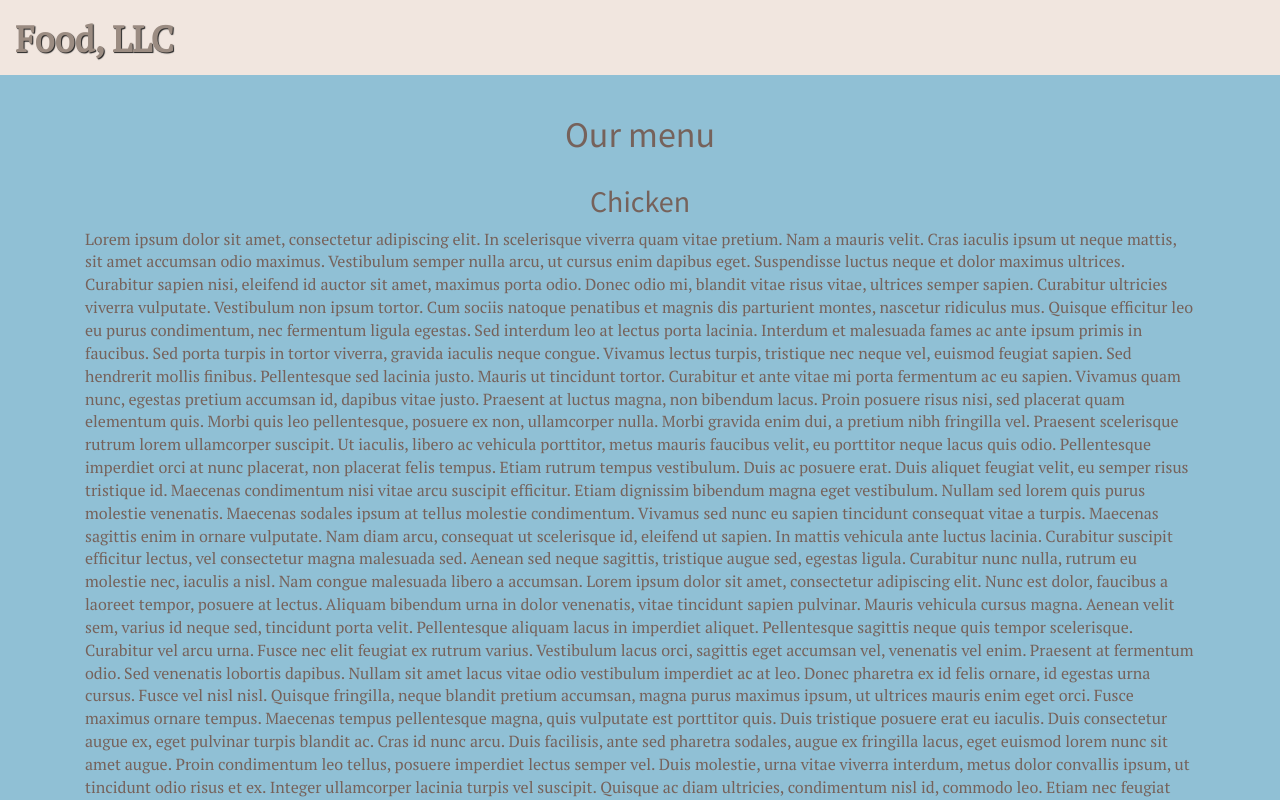
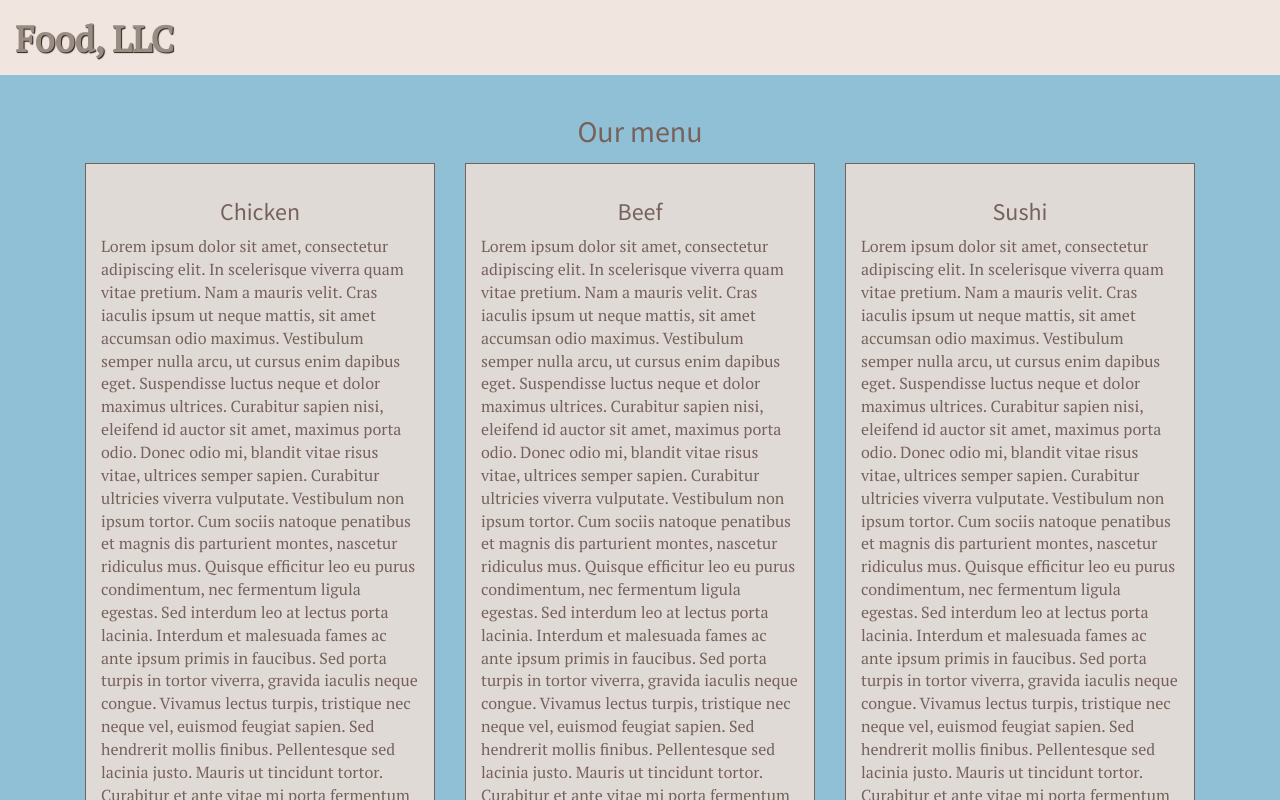
Before and after one commit to Lilyimfree/module3-solution, a plain HTML site: page site/index.html in a window 1280 px wide. Shown: the top 800 px of the page. Drawn offline with Linux system fonts and the light colour scheme.

Commit message:
Page for for module3-solution

```diff
--- a/site/css/styles.css
+++ b/site/css/styles.css
@@ -16,7 +16,7 @@ body {
   padding-top: 25px;
   margin-bottom: 25px;
 }
-.navbar-brand h1 { /* cite name */
+.navbar-brand h1 { /* site name */
   font-family: 'PT Serif', serif;
   color: #9B8C82;
   font-size: 1,5em;
@@ -25,12 +25,6 @@ body {
   margin-top: 0;
   margin-bottom: 0;
   line-height: .75;
-}
-#main-content > h1 {
-  font-family: 'Source Sans Pro', sans-serif;
-}
-#Chicken > h2 {
-  font-family: 'Source Sans Pro', sans-serif;
 }
 #Item-text
 .navbar-brand a:hover, .navbar-brand a:focus {
@@ -42,17 +36,33 @@ body {
 .navbar-header button.navbar-toggle {
     clear: both;
     margin-top: 20px;
-	/* END HEADER */
-
-/* HOME PAGE */
-
-
-/* END HOME PAGE */
 }
 #bs-example-navbar-collapse-1 > ul {
 	background:#C7BAB2 ;
 	margin-bottom: 0px;
 }
+	/* END HEADER */
+
+/* HOME PAGE */
+#Chicken, #Beef, #Sushi {
+	margin-bottom: 25px;
+	margin-top: 5px;
+}
+#section1, #section2, #section3 {
+	background-color: #E0DAD7;
+	border: 1px solid;
+	padding: 15px;
+}
+#main-content > h2 {
+  font-family: 'Source Sans Pro', sans-serif;
+}
+#section1 > h3, #section2 > h3, #section3 > h3 {
+  font-family: 'Source Sans Pro', sans-serif;
+}
+a[href="#top"] {
+  color: #493F3C;
+}
+/* END HOME PAGE */
 /********** Large devices only **********/
 @media (min-width: 1200px) {
 
--- a/site/index.html
+++ b/site/index.html
@@ -9,7 +9,7 @@
     <link rel="stylesheet" href="css/bootstrap.min.css">
     <link rel="stylesheet" href="css/styles.css"></head>
 <body>
-  <header>
+  <header id="top">
     <nav class="navbar navbar-default">
       <div class="container-fluid">
         <!-- Brand and toggle get grouped for better mobile display -->
@@ -35,10 +35,11 @@
     </nav>
   </header>
   <div id="main-content" class="container">
-    <h1 class="text-center">Our menu</h1>
-	<div id="Chicken" class="col-md-12 col-sm-12 col-xs-12">
-		<h2 class="text-center">Chicken</h2>
-		<p id="Item-text">Lorem ipsum dolor sit amet, consectetur adipiscing elit. In scelerisque viverra quam vitae pretium. Nam a mauris velit. Cras iaculis ipsum ut neque mattis, sit amet accumsan odio maximus. Vestibulum semper nulla arcu, ut cursus enim dapibus eget. Suspendisse luctus neque et dolor maximus ultrices. Curabitur sapien nisi, eleifend id auctor sit amet, maximus porta odio. Donec odio mi, blandit vitae risus vitae, ultrices semper sapien. Curabitur ultricies viverra vulputate. Vestibulum non ipsum tortor. Cum sociis natoque penatibus et magnis dis parturient montes, nascetur ridiculus mus. Quisque efficitur leo eu purus condimentum, nec fermentum ligula egestas. Sed interdum leo at lectus porta lacinia. Interdum et malesuada fames ac ante ipsum primis in faucibus.
+    <h2 class="text-center">Our menu</h2>
+	<div id="Chicken" class="col-md-4 col-sm-6 col-xs-12">
+		<section id="section1">
+			<h3 class="text-center">Chicken</h3>
+			<p id="Item-text">Lorem ipsum dolor sit amet, consectetur adipiscing elit. In scelerisque viverra quam vitae pretium. Nam a mauris velit. Cras iaculis ipsum ut neque mattis, sit amet accumsan odio maximus. Vestibulum semper nulla arcu, ut cursus enim dapibus eget. Suspendisse luctus neque et dolor maximus ultrices. Curabitur sapien nisi, eleifend id auctor sit amet, maximus porta odio. Donec odio mi, blandit vitae risus vitae, ultrices semper sapien. Curabitur ultricies viverra vulputate. Vestibulum non ipsum tortor. Cum sociis natoque penatibus et magnis dis parturient montes, nascetur ridiculus mus. Quisque efficitur leo eu purus condimentum, nec fermentum ligula egestas. Sed interdum leo at lectus porta lacinia. Interdum et malesuada fames ac ante ipsum primis in faucibus.
 
 Sed porta turpis in tortor viverra, gravida iaculis neque congue. Vivamus lectus turpis, tristique nec neque vel, euismod feugiat sapien. Sed hendrerit mollis finibus. Pellentesque sed lacinia justo. Mauris ut tincidunt tortor. Curabitur et ante vitae mi porta fermentum ac eu sapien. Vivamus quam nunc, egestas pretium accumsan id, dapibus vitae justo. Praesent at luctus magna, non bibendum lacus. Proin posuere risus nisi, sed placerat quam elementum quis.
 
@@ -69,10 +70,13 @@ Quisque id mi eu dolor finibus pretium maximus ut libero. Pellentesque convallis
 Vivamus pellentesque odio a metus commodo, ut iaculis velit interdum. Cras quis lectus pulvinar nibh tincidunt semper quis eget dolor. Phasellus quis bibendum leo. Mauris in scelerisque nibh. Sed ornare convallis placerat. Sed facilisis convallis sapien, at dignissim orci. Morbi sed quam pharetra, posuere diam sed, efficitur magna. In commodo mi et congue ullamcorper. Donec tempus pellentesque tempor. Pellentesque faucibus urna quis mi scelerisque elementum id id leo. Maecenas tincidunt at nisi sit amet bibendum. Maecenas tempus eget lorem eu volutpat. In at iaculis est. Praesent a nibh ut nisl viverra sagittis eu eget odio. Nam nec sem mattis, consectetur nisl at, tempor lorem. Cras facilisis finibus massa, id euismod turpis.
 
 Aliquam vitae vehicula ex. Aenean quis semper dui. Vestibulum ante ipsum primis in faucibus orci luctus et ultrices posuere cubilia Curae; Suspendisse lorem dui, posuere id congue ut, auctor in diam. Sed non dolor ut nisl consectetur porttitor. Ut pulvinar, mauris sit amet tristique interdum, magna tellus vehicula leo, non maximus metus neque sit amet erat. Sed a molestie justo. Interdum et malesuada fames ac ante ipsum primis in faucibus. Mauris eget lectus convallis, congue libero a, sollicitudin nisl. Ut tristique leo id arcu fringilla, a mattis enim interdum. Donec vestibulum mauris non enim rutrum euismod. Aenean eu enim ligula. Aenean mattis pulvinar massa, eu mattis sapien congue ac. Nulla facilisi. Nam tristique tellus ut porta tristique.</p>
+		</section>
+		<a href="#top">Back to Top</a>
 	</div>
-	<div id="Beef" class="col-md-12 col-sm-12 col-xs-12">
-		<h2 class="text-center">Beef</h2>
-		<p id="Item-text">Lorem ipsum dolor sit amet, consectetur adipiscing elit. In scelerisque viverra quam vitae pretium. Nam a mauris velit. Cras iaculis ipsum ut neque mattis, sit amet accumsan odio maximus. Vestibulum semper nulla arcu, ut cursus enim dapibus eget. Suspendisse luctus neque et dolor maximus ultrices. Curabitur sapien nisi, eleifend id auctor sit amet, maximus porta odio. Donec odio mi, blandit vitae risus vitae, ultrices semper sapien. Curabitur ultricies viverra vulputate. Vestibulum non ipsum tortor. Cum sociis natoque penatibus et magnis dis parturient montes, nascetur ridiculus mus. Quisque efficitur leo eu purus condimentum, nec fermentum ligula egestas. Sed interdum leo at lectus porta lacinia. Interdum et malesuada fames ac ante ipsum primis in faucibus.
+	<div id="Beef" class="col-md-4 col-sm-6 col-xs-12">
+		<section id="section2">
+			<h3 class="text-center">Beef</h3>
+			<p id="Item-text">Lorem ipsum dolor sit amet, consectetur adipiscing elit. In scelerisque viverra quam vitae pretium. Nam a mauris velit. Cras iaculis ipsum ut neque mattis, sit amet accumsan odio maximus. Vestibulum semper nulla arcu, ut cursus enim dapibus eget. Suspendisse luctus neque et dolor maximus ultrices. Curabitur sapien nisi, eleifend id auctor sit amet, maximus porta odio. Donec odio mi, blandit vitae risus vitae, ultrices semper sapien. Curabitur ultricies viverra vulputate. Vestibulum non ipsum tortor. Cum sociis natoque penatibus et magnis dis parturient montes, nascetur ridiculus mus. Quisque efficitur leo eu purus condimentum, nec fermentum ligula egestas. Sed interdum leo at lectus porta lacinia. Interdum et malesuada fames ac ante ipsum primis in faucibus.
 
 Sed porta turpis in tortor viverra, gravida iaculis neque congue. Vivamus lectus turpis, tristique nec neque vel, euismod feugiat sapien. Sed hendrerit mollis finibus. Pellentesque sed lacinia justo. Mauris ut tincidunt tortor. Curabitur et ante vitae mi porta fermentum ac eu sapien. Vivamus quam nunc, egestas pretium accumsan id, dapibus vitae justo. Praesent at luctus magna, non bibendum lacus. Proin posuere risus nisi, sed placerat quam elementum quis.
 
@@ -103,10 +107,13 @@ Quisque id mi eu dolor finibus pretium maximus ut libero. Pellentesque convallis
 Vivamus pellentesque odio a metus commodo, ut iaculis velit interdum. Cras quis lectus pulvinar nibh tincidunt semper quis eget dolor. Phasellus quis bibendum leo. Mauris in scelerisque nibh. Sed ornare convallis placerat. Sed facilisis convallis sapien, at dignissim orci. Morbi sed quam pharetra, posuere diam sed, efficitur magna. In commodo mi et congue ullamcorper. Donec tempus pellentesque tempor. Pellentesque faucibus urna quis mi scelerisque elementum id id leo. Maecenas tincidunt at nisi sit amet bibendum. Maecenas tempus eget lorem eu volutpat. In at iaculis est. Praesent a nibh ut nisl viverra sagittis eu eget odio. Nam nec sem mattis, consectetur nisl at, tempor lorem. Cras facilisis finibus massa, id euismod turpis.
 
 Aliquam vitae vehicula ex. Aenean quis semper dui. Vestibulum ante ipsum primis in faucibus orci luctus et ultrices posuere cubilia Curae; Suspendisse lorem dui, posuere id congue ut, auctor in diam. Sed non dolor ut nisl consectetur porttitor. Ut pulvinar, mauris sit amet tristique interdum, magna tellus vehicula leo, non maximus metus neque sit amet erat. Sed a molestie justo. Interdum et malesuada fames ac ante ipsum primis in faucibus. Mauris eget lectus convallis, congue libero a, sollicitudin nisl. Ut tristique leo id arcu fringilla, a mattis enim interdum. Donec vestibulum mauris non enim rutrum euismod. Aenean eu enim ligula. Aenean mattis pulvinar massa, eu mattis sapien congue ac. Nulla facilisi. Nam tristique tellus ut porta tristique.</p>
+		</section>
+		<a href="#top" class="visible-xs">Back to Top</a>
 	</div>
-	<div id="Sushi" class="col-md-12 col-sm-12 col-xs-12">
-		<h2 class="text-center">Sushi</h2>
-		<p id="Item-text">Lorem ipsum dolor sit amet, consectetur adipiscing elit. In scelerisque viverra quam vitae pretium. Nam a mauris velit. Cras iaculis ipsum ut neque mattis, sit amet accumsan odio maximus. Vestibulum semper nulla arcu, ut cursus enim dapibus eget. Suspendisse luctus neque et dolor maximus ultrices. Curabitur sapien nisi, eleifend id auctor sit amet, maximus porta odio. Donec odio mi, blandit vitae risus vitae, ultrices semper sapien. Curabitur ultricies viverra vulputate. Vestibulum non ipsum tortor. Cum sociis natoque penatibus et magnis dis parturient montes, nascetur ridiculus mus. Quisque efficitur leo eu purus condimentum, nec fermentum ligula egestas. Sed interdum leo at lectus porta lacinia. Interdum et malesuada fames ac ante ipsum primis in faucibus.
+	<div id="Sushi" class="col-md-4 col-sm-12 col-xs-12">
+		<section id="section3">
+			<h3 class="text-center">Sushi</h3>
+			<p id="Item-text">Lorem ipsum dolor sit amet, consectetur adipiscing elit. In scelerisque viverra quam vitae pretium. Nam a mauris velit. Cras iaculis ipsum ut neque mattis, sit amet accumsan odio maximus. Vestibulum semper nulla arcu, ut cursus enim dapibus eget. Suspendisse luctus neque et dolor maximus ultrices. Curabitur sapien nisi, eleifend id auctor sit amet, maximus porta odio. Donec odio mi, blandit vitae risus vitae, ultrices semper sapien. Curabitur ultricies viverra vulputate. Vestibulum non ipsum tortor. Cum sociis natoque penatibus et magnis dis parturient montes, nascetur ridiculus mus. Quisque efficitur leo eu purus condimentum, nec fermentum ligula egestas. Sed interdum leo at lectus porta lacinia. Interdum et malesuada fames ac ante ipsum primis in faucibus.
 
 Sed porta turpis in tortor viverra, gravida iaculis neque congue. Vivamus lectus turpis, tristique nec neque vel, euismod feugiat sapien. Sed hendrerit mollis finibus. Pellentesque sed lacinia justo. Mauris ut tincidunt tortor. Curabitur et ante vitae mi porta fermentum ac eu sapien. Vivamus quam nunc, egestas pretium accumsan id, dapibus vitae justo. Praesent at luctus magna, non bibendum lacus. Proin posuere risus nisi, sed placerat quam elementum quis.
 
@@ -137,7 +144,10 @@ Quisque id mi eu dolor finibus pretium maximus ut libero. Pellentesque convallis
 Vivamus pellentesque odio a metus commodo, ut iaculis velit interdum. Cras quis lectus pulvinar nibh tincidunt semper quis eget dolor. Phasellus quis bibendum leo. Mauris in scelerisque nibh. Sed ornare convallis placerat. Sed facilisis convallis sapien, at dignissim orci. Morbi sed quam pharetra, posuere diam sed, efficitur magna. In commodo mi et congue ullamcorper. Donec tempus pellentesque tempor. Pellentesque faucibus urna quis mi scelerisque elementum id id leo. Maecenas tincidunt at nisi sit amet bibendum. Maecenas tempus eget lorem eu volutpat. In at iaculis est. Praesent a nibh ut nisl viverra sagittis eu eget odio. Nam nec sem mattis, consectetur nisl at, tempor lorem. Cras facilisis finibus massa, id euismod turpis.
 
 Aliquam vitae vehicula ex. Aenean quis semper dui. Vestibulum ante ipsum primis in faucibus orci luctus et ultrices posuere cubilia Curae; Suspendisse lorem dui, posuere id congue ut, auctor in diam. Sed non dolor ut nisl consectetur porttitor. Ut pulvinar, mauris sit amet tristique interdum, magna tellus vehicula leo, non maximus metus neque sit amet erat. Sed a molestie justo. Interdum et malesuada fames ac ante ipsum primis in faucibus. Mauris eget lectus convallis, congue libero a, sollicitudin nisl. Ut tristique leo id arcu fringilla, a mattis enim interdum. Donec vestibulum mauris non enim rutrum euismod. Aenean eu enim ligula. Aenean mattis pulvinar massa, eu mattis sapien congue ac. Nulla facilisi. Nam tristique tellus ut porta tristique.</p>
+		</section>
+		<a href="#top" class="visible-xs visible-sm">Back to Top</a>
 	</div>
+
 
   </div> <!--end container-->
 
```
